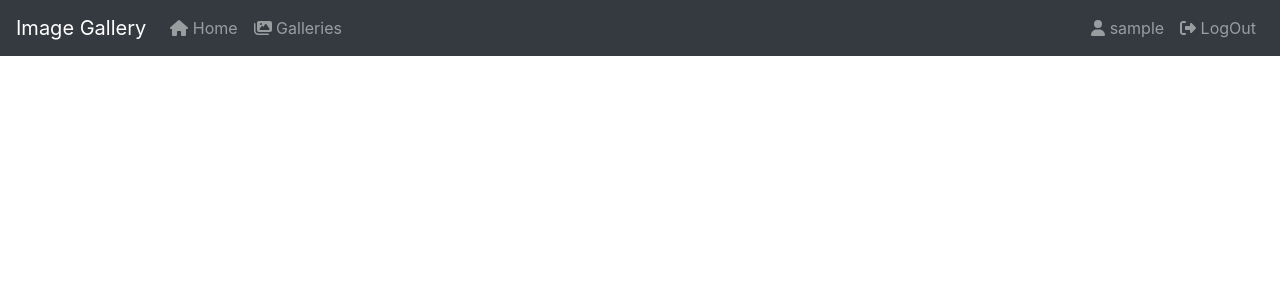
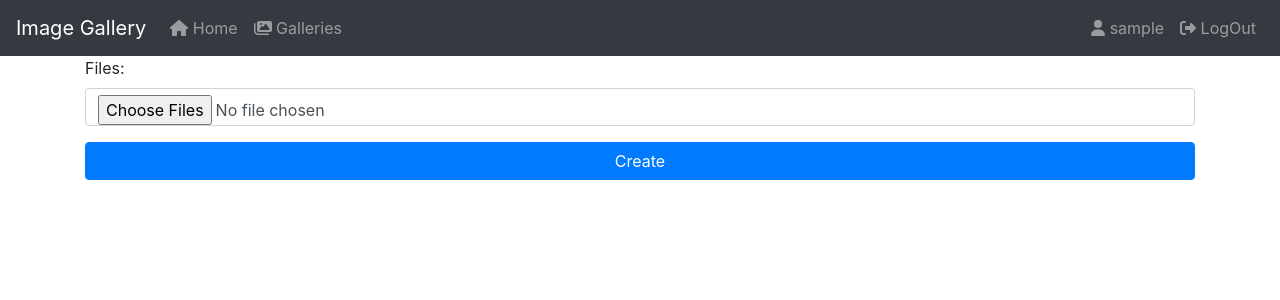
Before and after one commit to ksk98/WebDev, a Vue app in the folder frontend/: page /gallery/1/uploadImages in a window 1280 px wide. Shown: the top 300 px of the page. Built offline with nearby package versions, Linux system fonts and the light colour scheme; sample sign-in values are in the browser's storage.

Commit message:
Image adding

```diff
--- /dev/null
+++ b/frontend/src/components/GalleryImageUpload.vue
@@ -0,0 +1,100 @@
+<template>
+  <Form @submit="uploadImages" :validation-schema="schema">
+    <div class="form-group">
+      <label for="files">Files:</label>
+      <Field name="files" type="file" class="form-control" multiple="" />
+      <ErrorMessage name="files" class="error-feedback" />
+    </div>
+
+    <div class="form-group">
+      <button class="btn btn-primary btn-block" :disabled="loading">
+            <span
+                v-show="loading"
+                class="spinner-border spinner-border-sm"
+            ></span>
+        <span>Create</span>
+      </button>
+    </div>
+
+    <div class="form-group">
+      <div v-if="message" class="alert alert-danger" role="alert">
+        {{ message }}
+      </div>
+    </div>
+  </Form>
+</template>
+
+<script>
+import {ErrorMessage, Field, Form} from "vee-validate";
+import * as yup from "yup";
+import galleryService from "@/services/gallery-service";
+
+export default {
+  name: "GalleryImageUpload",
+  components: {
+    Form,
+    Field,
+    ErrorMessage,
+  },
+  data() {
+    const schema = yup.object().shape({
+      files: yup.array().required("Upload must not be empty!"),
+    });
+
+    return {
+      loading: false,
+      message: "",
+      schema,
+    };
+  },
+  methods: {
+    uploadImages(images) {
+      let files_promise = images.files.map(async file =>
+          await this.getBase64(file),
+      );
+      // eslint-disable-next-line
+      Promise.all(files_promise).then(results => {
+        console.log(results)
+        galleryService.addImagesTo(this.$route.params.id, results).then(
+            // eslint-disable-next-line
+            (_) => {
+              this.$router.push("/gallery/" + this.$route.params.id);
+            },
+            (error) => {
+              this.content =
+                  (error.response &&
+                      error.response.data &&
+                      error.response.data.message) ||
+                  error.message ||
+                  error.toString();
+            }
+        )
+      });
+    },
+    getBase64(file) {
+      return new Promise ((resolve, reject) => {
+        const reader = new FileReader ();
+        reader.readAsDataURL (file);
+        // eslint-disable-next-line
+        reader.onload = _ => resolve(
+            this.prepareFile(file.name, reader.result.split(/(?<=,)/))
+            // .replace('data:', '')
+            // .replace(/^.+,/, '')
+        )
+        reader.onerror = e => reject (e);
+      });
+    },
+    prepareFile(file_name, base64_split) {
+      return ({
+        name: file_name,
+        contentHeader: base64_split[0],
+        content: base64_split[1]
+      })
+    }
+  }
+}
+</script>
+
+<style scoped>
+
+</style>
--- a/frontend/src/components/GalleryView.vue
+++ b/frontend/src/components/GalleryView.vue
@@ -9,7 +9,7 @@
           <span>Rename gallery</span>
         </button>
 
-        <button class="btn btn-primary" :disabled="loading">
+        <button id="button-upload-images" class="btn btn-primary" :disabled="loading">
           <span v-show="loading" class="spinner-border spinner-border-sm"></span>
           <span>Add images</span>
         </button>
@@ -104,6 +104,9 @@ export default {
 
       const buttonRename = document.getElementById("button-rename")
       buttonRename.onclick = () => location.href='/gallery/' + this.$route.params.id + '/rename'
+
+      const buttonUploadImages = document.getElementById("button-upload-images")
+      buttonUploadImages.onclick = () => location.href='/gallery/' + this.$route.params.id + '/uploadImages'
     }
   }
 }
--- a/frontend/src/router.js
+++ b/frontend/src/router.js
@@ -5,6 +5,7 @@ import Register from "./components/Register.vue";
 import CreateGallery from "@/components/CreateGallery";
 import GalleryView from "@/components/GalleryView";
 import GalleryRename from "@/components/GalleryRename";
+import GalleryImageUpload from "@/components/GalleryImageUpload";
 // lazy-loaded
 // const Profile = () => import("./components/Profile.vue")
 // const BoardAdmin = () => import("./components/BoardAdmin.vue")
@@ -45,6 +46,10 @@ const routes = [
   {
     path: "/gallery/:id/rename",
     component: GalleryRename
+  },
+  {
+    path: "/gallery/:id/uploadImages",
+    component: GalleryImageUpload
   }
   // {
   //   path: "/profile",
```
Also changed, not shown: 1 other file (tests, documents, lock files or other folders).
